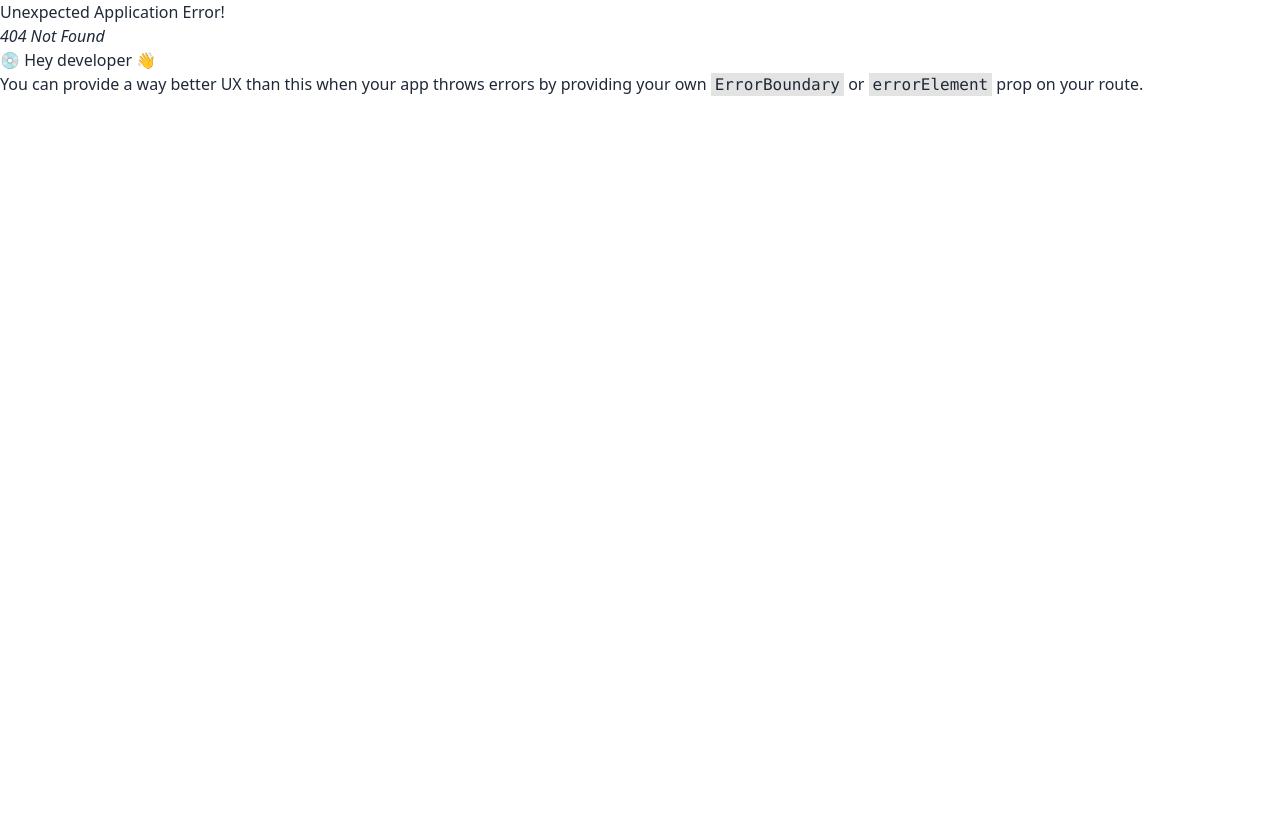
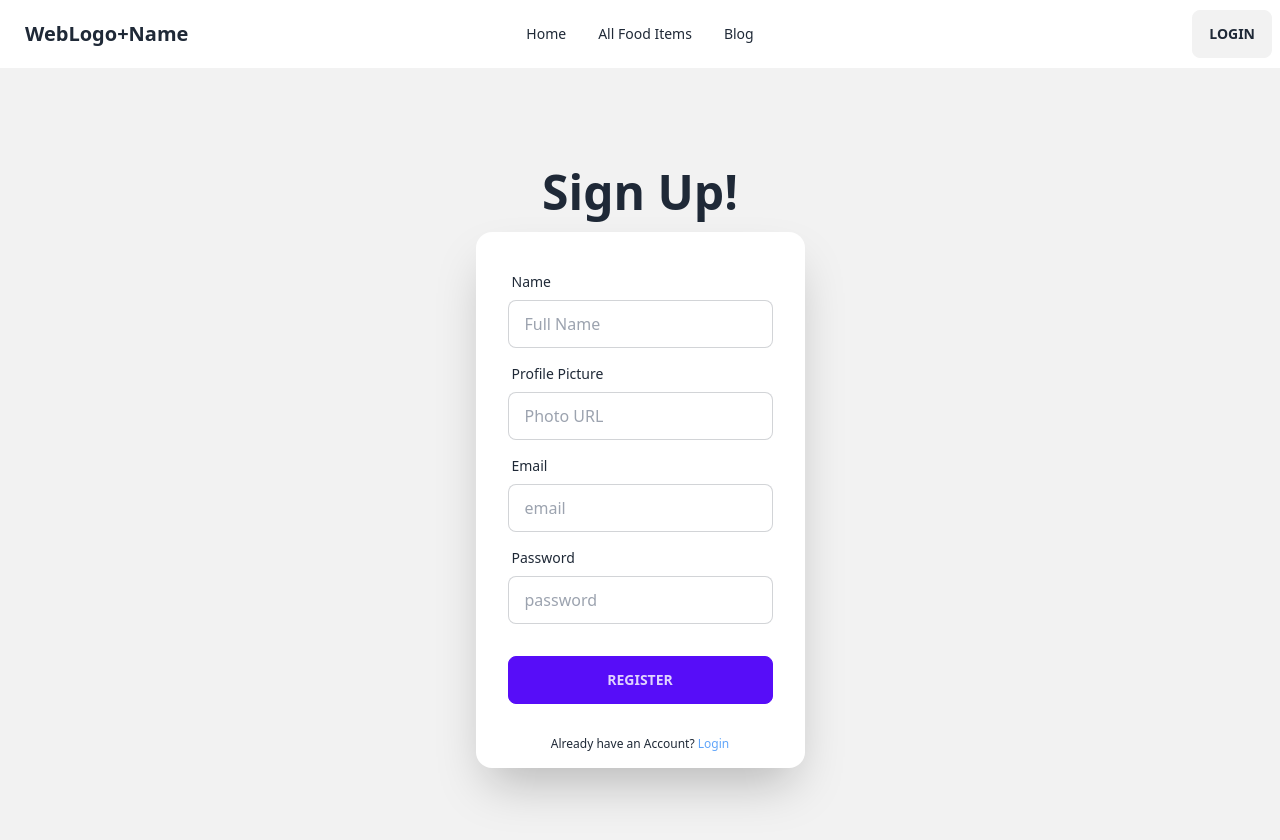
Before and after one commit to Miraz-dev/RestaurantManagementClient-a11, a React (Vite) app: page /register in a window 1280 px wide. Before the commit this address had no page. Shown: the top 840 px of the page. Before the commit the page ends 800 px from the top, so only its background shows below. Built offline with nearby package versions, Linux system fonts and the light colour scheme.

Commit message:
Configured the /login and /register routes. Also, created and designed the respective authentication pages

```diff
--- a/package.json
+++ b/package.json
@@ -10,6 +10,7 @@
     "preview": "vite preview"
   },
   "dependencies": {
+    "firebase": "^10.5.2",
     "localforage": "^1.10.0",
     "match-sorter": "^6.3.1",
     "react": "^18.2.0",
--- /dev/null
+++ b/src/Pages/Login/Login.jsx
@@ -0,0 +1,42 @@
+// import React from 'react';
+
+import { Link } from "react-router-dom";
+
+const Login = () => {
+    return (
+        <div className="hero min-h-screen bg-base-200">
+            <div className="hero-content flex-col ">
+                <div className="text-center">
+                    <h1 className="text-5xl font-bold">Login now!</h1>
+                </div>
+                <div className="card flex-shrink-0 w-full max-w-sm shadow-2xl bg-base-100">
+                    <form className="card-body">
+                        <div className="form-control">
+                            <label className="label">
+                                <span className="label-text">Email</span>
+                            </label>
+                            <input type="email" placeholder="email" className="input input-bordered" required />
+                        </div>
+                        <div className="form-control">
+                            <label className="label">
+                                <span className="label-text">Password</span>
+                            </label>
+                            <input type="password" placeholder="password" className="input input-bordered" required />
+                            {/* <label className="label">
+                                <a href="#" className="label-text-alt link link-hover">Forgot password?</a>
+                            </label> */}
+                        </div>
+                        <div className="form-control mt-6">
+                            <button className="btn btn-outline btn-primary">Login</button>
+                        </div>
+                    </form>
+                    <p className="text-xs text-center mb-4">Don&apos;t Have an account? <Link to={'/register'} className="text-blue-400 hover:text-blue-600 hover:font-semibold cursor-pointer">Register</Link></p>
+                    <div className="divider px-8">OR</div>
+                    <p className="text-xs text-center mb-4">Sign In With <span className="text-red-400 hover:text-red-600 hover:font-semibold cursor-pointer">Google</span> </p>
+                </div>
+            </div>
+        </div>
+    );
+};
+
+export default Login;
--- /dev/null
+++ b/src/Pages/Register/Register.jsx
@@ -0,0 +1,53 @@
+// import React from 'react';
+
+import { Link } from "react-router-dom";
+
+const Register = () => {
+    return (
+        <div className="hero min-h-screen bg-base-200">
+            <div className="hero-content flex-col ">
+                <div className="text-center">
+                    <h1 className="text-5xl font-bold">Sign Up!</h1>
+                </div>
+                <div className="card flex-shrink-0 w-full max-w-sm shadow-2xl bg-base-100">
+                    <form className="card-body">
+                        <div className="form-control">
+                            <label className="label">
+                                <span className="label-text">Name</span>
+                            </label>
+                            <input type="text" name="name" placeholder="Full Name" className="input input-bordered" required />
+                        </div>
+                        <div className="form-control">
+                            <label className="label">
+                                <span className="label-text">Profile Picture</span>
+                            </label>
+                            <input type="url" name="photoURL" placeholder="Photo URL" className="input input-bordered" required />
+                        </div>
+                        <div className="form-control">
+                            <label className="label">
+                                <span className="label-text">Email</span>
+                            </label>
+                            <input type="email" name="email" placeholder="email" className="input input-bordered" required />
+                        </div>
+                        <div className="form-control">
+                            <label className="label">
+                                <span className="label-text">Password</span>
+                            </label>
+                            <input type="password" name="password" placeholder="password" className="input input-bordered" required />
+                            {/* <label className="label">
+                            <a href="#" className="label-text-alt link link-hover">Forgot password?</a>
+                        </label> */}
+                        </div>
+                        <div className="form-control mt-6">
+                            <button className="btn btn-primary">Register</button>
+                        </div>
+                    </form>
+                    <p className="text-xs text-center mb-4">Already have an Account? <Link to={'/login'} className="text-blue-400 hover:text-blue-600 hover:font-semibold cursor-pointer">Login</Link></p>
+
+                </div>
+            </div>
+        </div>
+    );
+};
+
+export default Register;
--- /dev/null
+++ b/src/Provider/AuthProvider.jsx
@@ -0,0 +1,11 @@
+// import React from 'react';
+
+const AuthProvider = () => {
+    return (
+        <div>
+
+        </div>
+    );
+};
+
+export default AuthProvider;
--- a/src/components/Navbar.jsx
+++ b/src/components/Navbar.jsx
@@ -30,7 +30,7 @@ const Navbar = () => {
                 </ul>
             </div>
             <div className="navbar-end">
-                <a className="btn">Button</a>
+                <Link to={'/login'} className="btn">Login</Link>
             </div>
         </div>
     );
--- /dev/null
+++ b/src/firebase/firebase.config.js
@@ -0,0 +1,19 @@
+// Import the functions you need from the SDKs you need
+import { initializeApp } from "firebase/app";
+// TODO: Add SDKs for Firebase products that you want to use
+// https://firebase.google.com/docs/web/setup#available-libraries
+
+// Your web app's Firebase configuration
+const firebaseConfig = {
+  apiKey: "AIzaSyBBY_uGb9I9VEhCHcFCFmbgld3N8-hSuyY",
+  authDomain: "restaurant-management-d0c16.firebaseapp.com",
+  projectId: "restaurant-management-d0c16",
+  storageBucket: "restaurant-management-d0c16.appspot.com",
+  messagingSenderId: "926592259741",
+  appId: "1:926592259741:web:c598e221c3dc9345876674"
+};
+
+// Initialize Firebase
+const app = initializeApp(firebaseConfig);
+
+export default app;
```
Also changed, not shown: src/Routes/Routes.jsx (+10 -0 lines), 1 other file (tests, documents, lock files or other folders).
